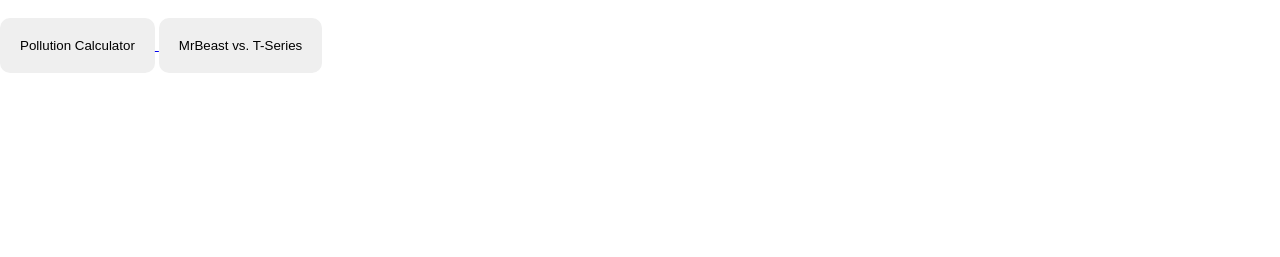
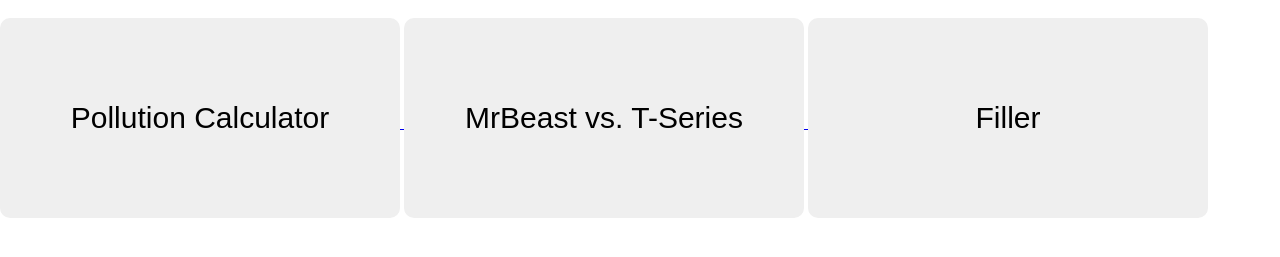
Before and after one commit to ryanhur51/mini-games, a plain HTML site: page index.html in a window 1280 px wide. Shown: the part 95-352 px from the top of the page. Drawn offline with Linux system fonts and the light colour scheme.

Commit message:
changed styling

```diff
--- a/index.html
+++ b/index.html
@@ -24,6 +24,9 @@
     <a href = "mrbeast.html">
         <button class="gameButton" onclick="youtubeTracker()" id="switch"> MrBeast vs. T-Series </button>
     </a>
+    <a>
+        <button class="gameButton" id="switch"> Filler </button>
+    </a>
 
 
     <script src="script.js"></script>
--- a/style.css
+++ b/style.css
@@ -34,6 +34,9 @@
     border-width: 0px;
     cursor: pointer;
     transition: box-shadow 0.15s, opacity 0.15s;
+    width: 400px;
+    height: 200px;
+    font-size: 30px;
 }
 .gameButton:hover{
     box-shadow: 5px 5px 10px rgba(0, 0, 0, 0.3);
@@ -54,6 +57,8 @@
     animation: backgroundSwitch 1s;
     animation: fade-up 1s;
 }
+
+
 @keyframes fade-up {
     0% {
         opacity: 0;
```
